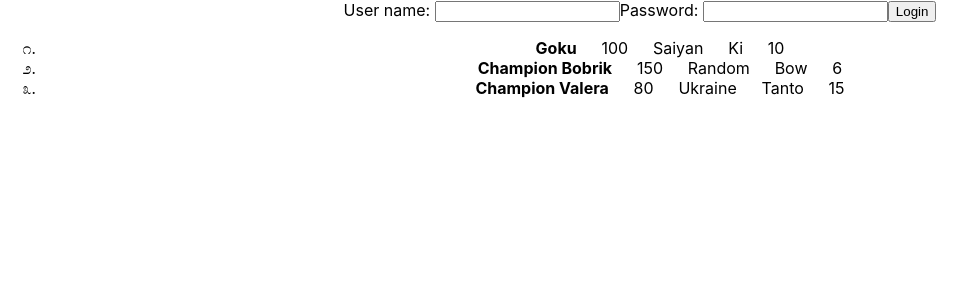
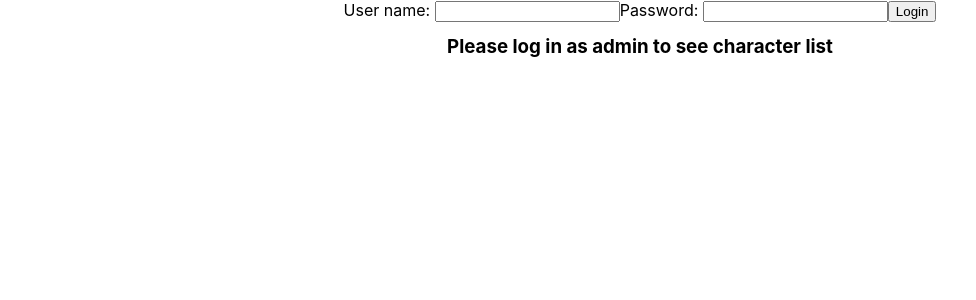
Before and after one commit to kovunov/sword-art-app, a React (Create React App) app: page / in a window 1280 px wide. Shown: the top 300 px of the page, without its empty margins (0-976 px from the left). Built offline with nearby package versions, Linux system fonts and the light colour scheme.

Commit message:
Conditional rendering and lifting state to the App component

```diff
--- a/src/components/App.css
+++ b/src/components/App.css
@@ -1,3 +1,7 @@
 .App {
   text-align: center;
 }
+
+.not-logged-in {
+  margin: 1% 1%;
+}
--- a/src/components/App.tsx
+++ b/src/components/App.tsx
@@ -1,5 +1,5 @@
 import "./App.css";
-import React from "react";
+import React, { useState } from "react";
 import { Login } from "./Login/Login";
 import { CharacterList } from "./CharacterList/CharacterList";
 
@@ -10,8 +10,12 @@ import { CharacterList } from "./CharacterList/CharacterList";
 //return JSX and be exported from a file
 //try to abstain from default export
 
+//Let's create a functionality that only when user logged in as admin,
+//we can see the character list, otherwise we see the simple message like
+//"You are not logged in"
 
 export const App = () => {
+  const [isLoggedIn, setIsLoggedIn] = useState(false);
   const header = (
     //we can only use className in JSX, because class is a reserved word in JS
     //JSX can have only one parent element
@@ -19,6 +23,12 @@ export const App = () => {
       <h1 className="jsx-style">Hello, Sword Art Gamers</h1>
       <h3>Welcome</h3>
     </div>
+  );
+
+  const userNotLoggedIn = (
+    <h3 className="not-logged-in">
+      Please log in as admin to see character list
+    </h3>
   );
 
   const transformCharacterToListItem = (character: any) => {
@@ -49,8 +59,8 @@ export const App = () => {
   );
   return (
     <div className="App">
-      <Login />
-      <CharacterList />
+      <Login setLoggedIn={setIsLoggedIn} />
+      {isLoggedIn ? <CharacterList /> : userNotLoggedIn}
     </div>
   );
 };
--- a/src/components/Login/Login.tsx
+++ b/src/components/Login/Login.tsx
@@ -2,17 +2,20 @@ import React, { useState } from "react";
 
 const adminCredentials = { userName: "admin", password: "admin" };
 
+interface LoginProps {
+  setLoggedIn: (isLoggedIn: boolean) => void;
+}
+
 //In React we have two main types of components: stateless and stateful
 //1. User types his login and password and clicks login button
 //2. If the login password combination is correct, the user is redirected to the character list
-export const Login = () => {
+export const Login = ({ setLoggedIn }: LoginProps) => {
   //Rule 1: we never update the state directly, we always use setState
   //Rule 2: when state changes, the component re-renders
   //Rule 3: setState is asynchronous, it doesn't block the execution of the code
   //UseState returns an array with two elements: state and the function to update it
   const [userName, setUserName] = useState("");
   const [password, setPassword] = useState("");
-  const [isLoggedIn, setIsLoggedIn] = useState(false);
   //When we type something in an input, onchange event is triggered
   //To get the value of the input, we use event.target.value
   //You can create even handlers two ways: using an anonymous function
@@ -26,10 +29,11 @@ export const Login = () => {
       userName === adminCredentials.userName &&
       password === adminCredentials.password
     ) {
-      setIsLoggedIn(true);
+      setLoggedIn(true);
+    } else {
+      setLoggedIn(false);
     }
   };
-  console.log("isloggedin", isLoggedIn);
   return (
     <div>
       <label>User name: </label>
```
